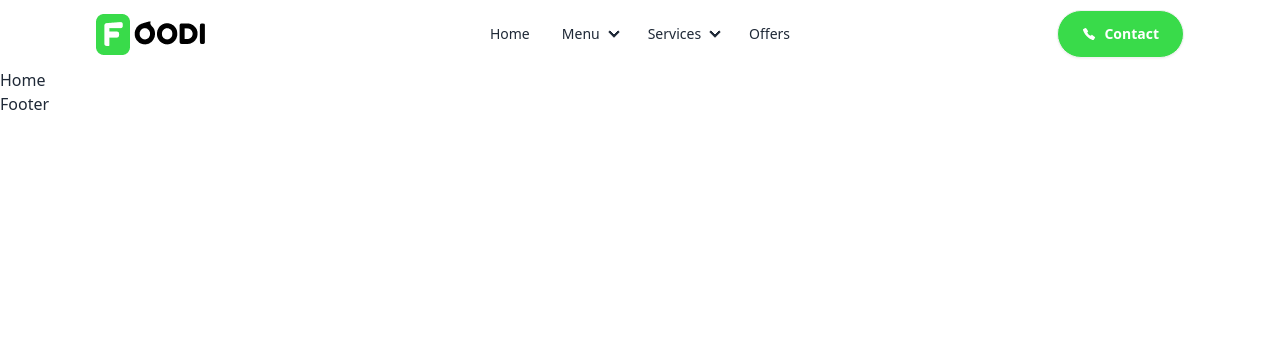
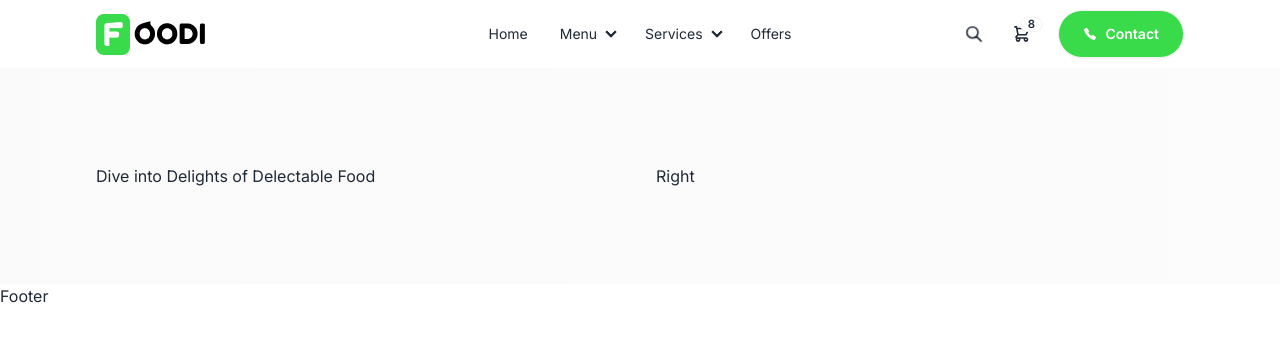
Before and after one commit to rom4nz/restaurant-site-mern-stack, a React (Vite) app in the folder nscafe-client/: page / in a window 1280 px wide. Shown: the top 340 px of the page. Built offline with nearby package versions, Linux system fonts and the light colour scheme.

Commit message:
section-01

```diff
--- a/nscafe-client/src/App.css
+++ b/nscafe-client/src/App.css
@@ -3,3 +3,7 @@
 body {
   font-family: 'Inter', sans-serif;
 }
+
+.section-container {
+  @apply max-w-screen-2xl container mx-auto xl:px-24 px-4;
+}
--- /dev/null
+++ b/nscafe-client/src/components/Banner.jsx
@@ -0,0 +1,18 @@
+import React from 'react'
+
+const Banner = () => {
+  return (
+    <div className='section-container bg-gradient-to-r from-[#FAFAFA] from-0% to-[#FCFCFC] to-100%'>
+        <div className='py-24 flex flex-col md:flex-row justify-between items-center gap-8'>
+            {/*text*/}
+            <div className='md:w-1/2'>
+                <h2>Dive into  Delights of Delectable Food</h2>
+            </div>
+            {/*image*/}
+            <div className='md:w-1/2'>Right</div>
+        </div>
+    </div>
+  )
+}
+
+export default Banner
--- a/nscafe-client/src/components/Navbar.jsx
+++ b/nscafe-client/src/components/Navbar.jsx
@@ -63,6 +63,40 @@ const Navbar = () => {
                     </ul>
                 </div>
                 <div className="navbar-end">
+                    {/*search icon*/}
+                    <button className="btn btn-ghost btn-circle hidden lg:flex">
+                        <svg
+                            xmlns="http://www.w3.org/2000/svg"
+                            className="h-5 w-5"
+                            fill="none"
+                            viewBox="0 0 24 24"
+                            stroke="currentColor">
+                            <path
+                                strokeLinecap="round"
+                                strokeLinejoin="round"
+                                strokeWidth="2"
+                                d="M21 21l-6-6m2-5a7 7 0 11-14 0 7 7 0 0114 0z" />
+                        </svg>
+                    </button>
+                    {/*cart icon*/}
+                    <div tabIndex={0} role="button" className="btn btn-ghost btn-circle mr-3 hidden lg:flex items-center justify-center">
+                        <div className="indicator">
+                            <svg
+                                xmlns="http://www.w3.org/2000/svg"
+                                className="h-5 w-5"
+                                fill="none"
+                                viewBox="0 0 24 24"
+                                stroke="currentColor">
+                                <path
+                                    strokeLinecap="round"
+                                    strokeLinejoin="round"
+                                    strokeWidth="2"
+                                    d="M3 3h2l.4 2M7 13h10l4-8H5.4M7 13L5.4 5M7 13l-2.293 2.293c-.63.63-.184 1.707.707 1.707H17m0 0a2 2 0 100 4 2 2 0 000-4zm-8 2a2 2 0 11-4 0 2 2 0 014 0z" />
+                            </svg>
+                            <span className="badge badge-sm indicator-item">8</span>
+                        </div>
+                    </div>
+                    {/*contact button*/}
                     <a className="btn bg-green rounded-full px-6 text-white flex items-center gap-2"><IoCallSharp /> Contact</a>
                 </div>
             </div>
--- a/nscafe-client/src/layout/Main.jsx
+++ b/nscafe-client/src/layout/Main.jsx
@@ -1,6 +1,7 @@
 import React from 'react'
 import { Outlet } from 'react-router-dom'
 import Navbar from '../components/Navbar'
+import '../App.css'
 
 const Main = () => {
   return (
--- a/nscafe-client/src/pages/home/Home.jsx
+++ b/nscafe-client/src/pages/home/Home.jsx
@@ -1,8 +1,11 @@
 import React from 'react'
+import Banner from '../../components/Banner'
 
 const Home = () => {
   return (
-    <div>Home</div>
+    <div>
+      <Banner />
+    </div>
   )
 }
 
```
